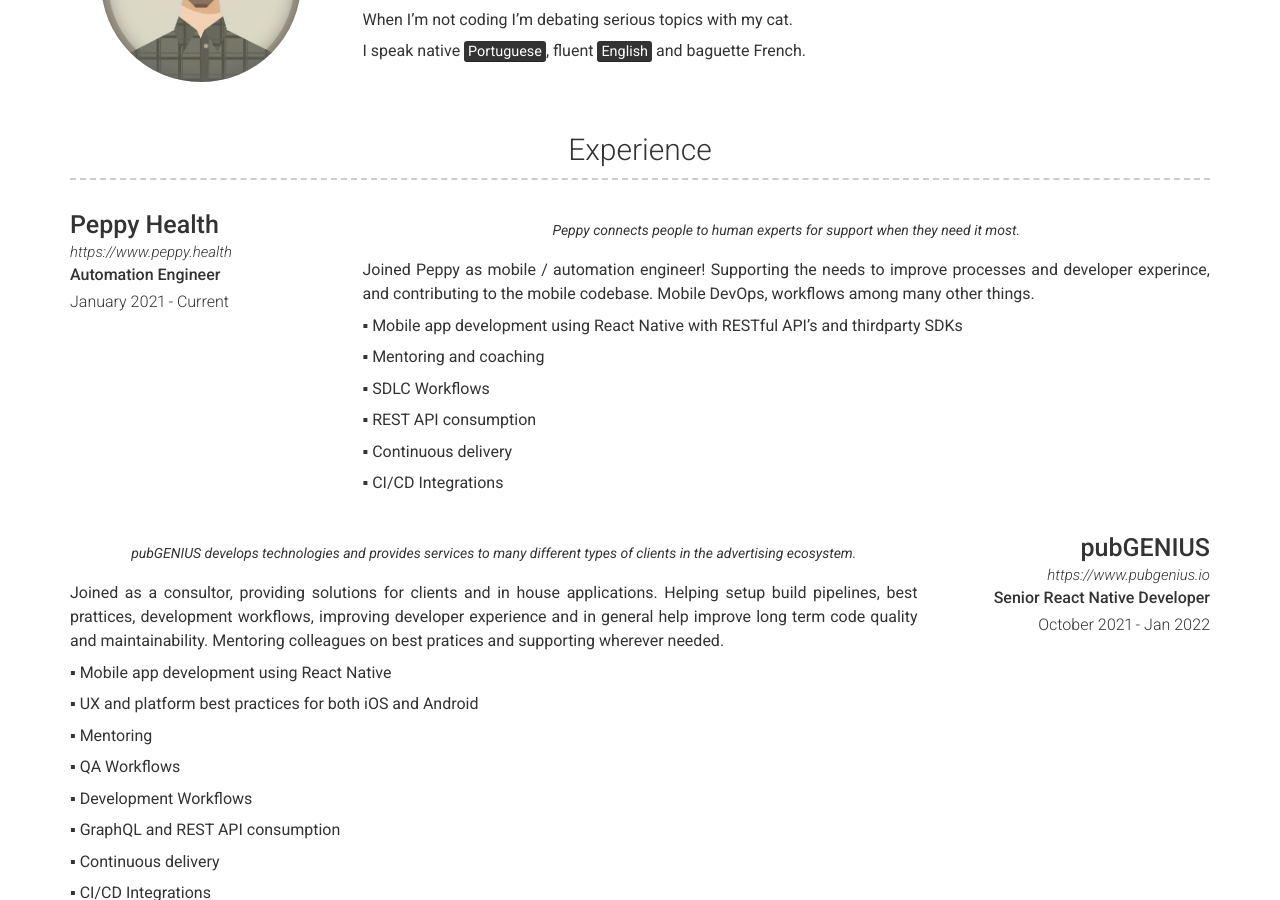
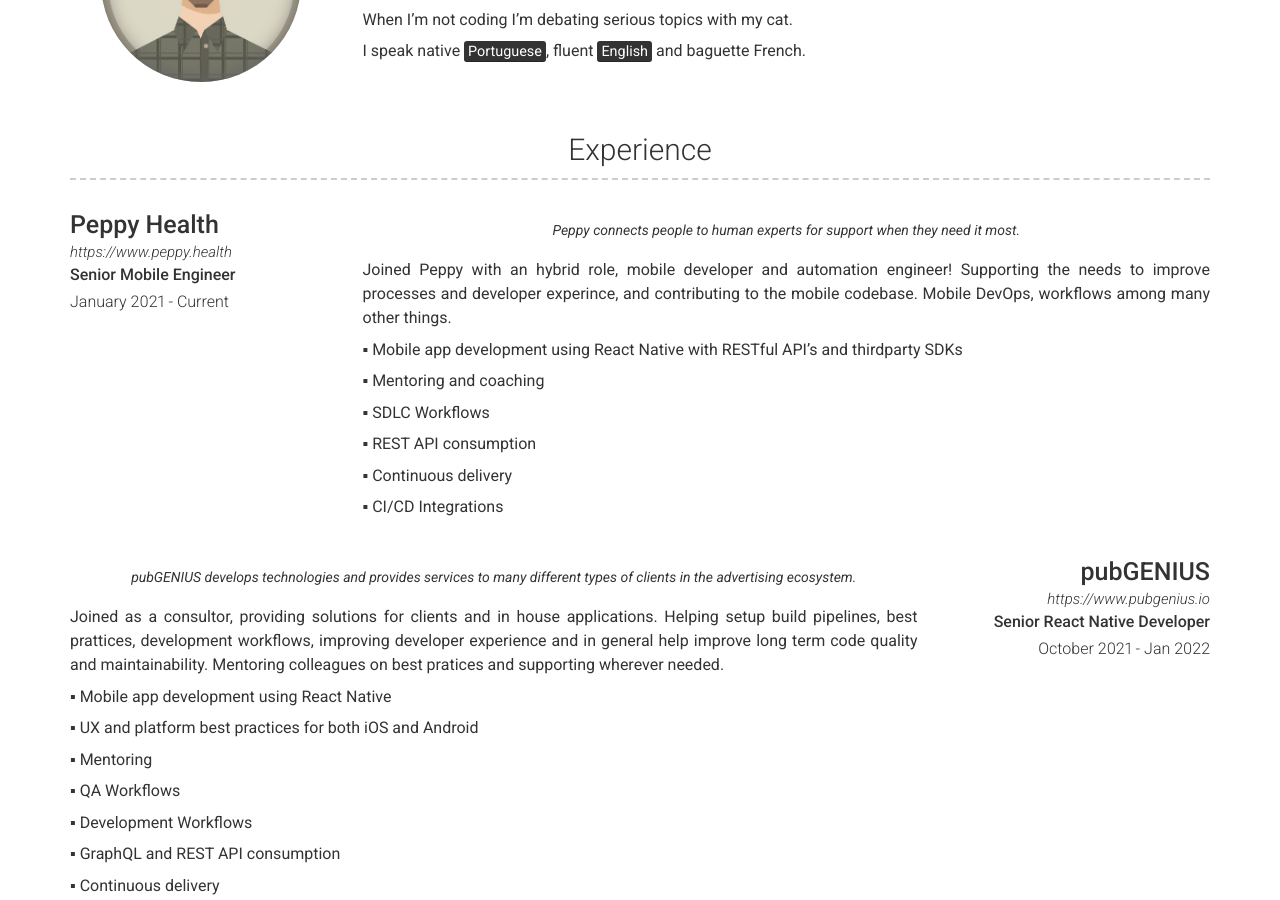
Before and after one commit to filipef101/filipef101.github.io, a Jekyll site: the page built from index.md, in a window 1280 px wide and 900 px high, scrolled down 397 px. Built offline with Jekyll 4.4.1, drawn with Linux system fonts in a browser that asks for light colours; nearby versions of some CDN libraries; a script that is not in the unit is left out.

Commit message:
Update experience.yml

```diff
--- a/_data/experience.yml
+++ b/_data/experience.yml
@@ -2,12 +2,12 @@
 - layout: left
   company: Peppy Health
   link: https://www.peppy.health
-  job_title: Automation Engineer
+  job_title: Senior Mobile Engineer
   dates: January 2021 - Current
   quote: >
     Peppy connects people to human experts for support when they need it most.
   description: | # this will include new lines to allow paragraphs
-    Joined Peppy as mobile / automation engineer!
+    Joined Peppy with an hybrid role, mobile developer and automation engineer!
     Supporting the needs to improve processes and developer experince, and contributing to the mobile codebase.
     Mobile DevOps, workflows among many other things.
 
```
